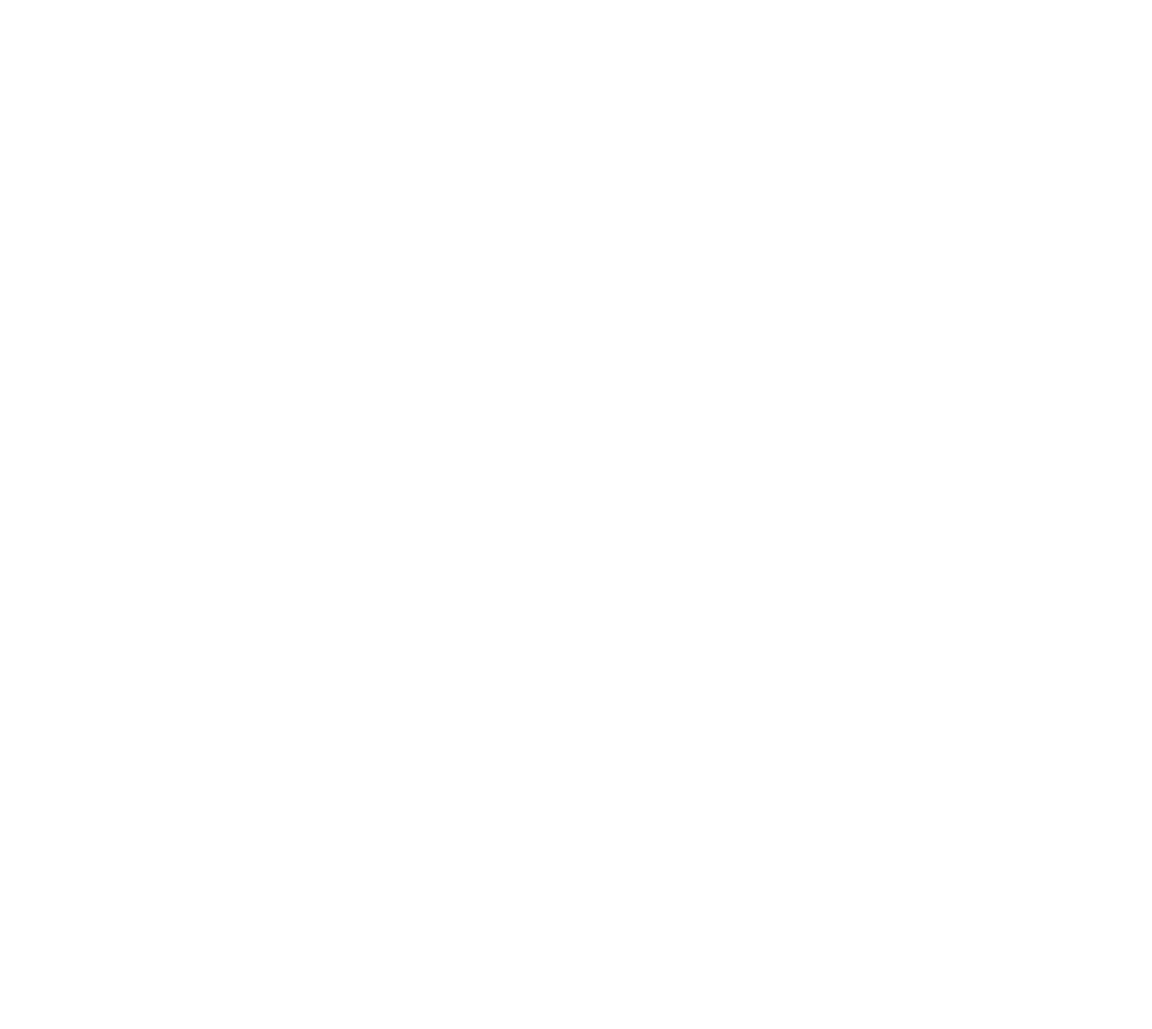
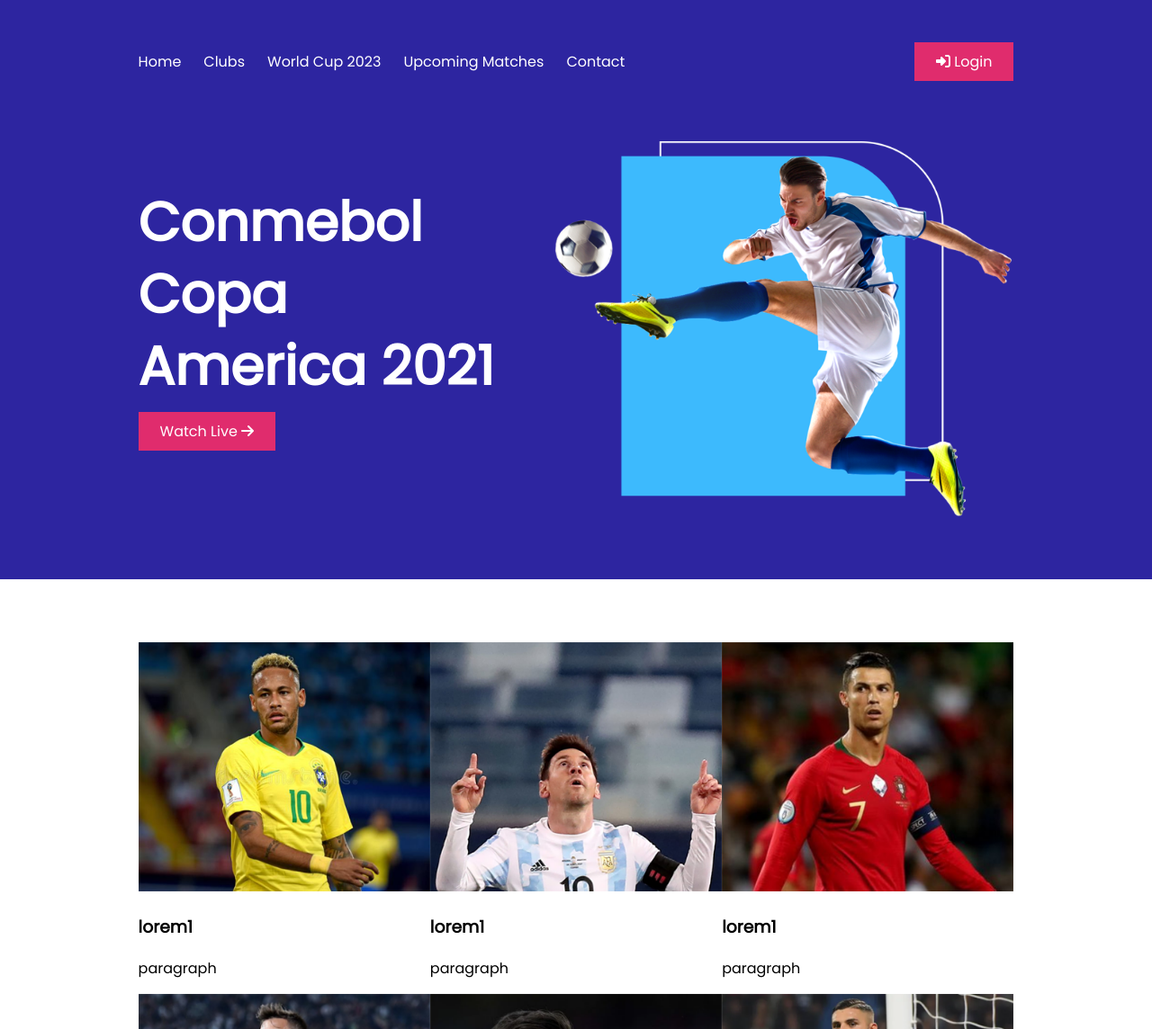
Before and after one commit to md-mh/football, a plain HTML site: page index.html in a window 1280 px wide. Shown: the top 1144 px of the page at 90% size. Before the commit the page ends 800 px from the top, so only its background shows below. Drawn offline with Linux system fonts and the light colour scheme.

Commit message:
add header

```diff
--- a/css/styles.css
+++ b/css/styles.css
@@ -0,0 +1,85 @@
+/* import font from google */
+@import url('https://fonts.googleapis.com/css2?family=Poppins&display=swap');
+
+
+
+/* common styles */
+body{
+    font-family: 'Poppins', sans-serif;
+    margin: 0;
+}
+img{
+    width: 100%;
+}
+a{
+    text-decoration: none;
+    color: white;
+}
+h1 {
+    font-size: 60px;
+    line-height: 80px;
+    font-weight: 700;
+    margin-bottom: 20px;
+}
+.button{
+    background-color: #E02C6D;
+    padding: 10px 24px;
+}
+.button:hover{
+    background-color: tomato;
+}
+
+/*-------------------
+    header section
+ --------------------*/
+header{
+    background-color: #2D25A0;
+    color: white;
+    padding: 40px 12%;
+}
+
+/* header menu section */
+.menu{
+    display: flex;
+    justify-content: space-between;
+    align-items: center;
+    padding: 0 0 40px;
+
+}
+.menu-items ul {
+    list-style: none;
+    display: flex;
+    padding: 0;
+}
+.menu-items ul li a{
+    padding: 10px 25px 10px 0;
+}
+/* header cover section */
+.cover {
+    display: flex;
+    justify-content: space-between;
+    padding: 20px 0;
+}
+.cover-heading{
+    width: 45%;
+}
+.cover-img{
+    width: 55%;
+    padding-left: 40px;
+}
+.cover:hover > .cover-img img{
+    transform: rotate(360deg);
+    transition: 5s;
+}
+
+
+
+/*-----------------
+    main section
+ ------------------*/
+
+.players{
+    display: grid;
+    grid-template-columns: repeat(3, 1fr);
+    margin: 70px 12% 150px;
+}
--- a/index.html
+++ b/index.html
@@ -6,20 +6,129 @@
     <meta http-equiv="X-UA-Compatible" content="IE=edge">
     <meta name="viewport" content="width=device-width, initial-scale=1.0">
     <title>Football</title>
+
+    <!-- css styles files -->
     <link rel="stylesheet" href="css/styles.css">
     <link rel="stylesheet" href="css/responsive.css">
+
+    <!-- font awesone script link -->
+    <script src="https://kit.fontawesome.com/eb5c2aa120.js" crossorigin="anonymous"></script>
 </head>
 
 <body>
+    <!--  header section start -->
     <header>
+        <!-- menu section -->
+        <section class="menu">
+            <div class="menu-items">
+                <ul>
+                    <li><a href="">Home</a></li>
+                    <li><a href="">Clubs</a></li>
+                    <li><a href="">World Cup 2023</a></li>
+                    <li><a href="">Upcoming Matches</a></li>
+                    <li><a href="">Contact</a></li>
+                </ul>
+            </div>
+            <div class="login">
+                <a class="button" href=""><i class="fas fa-sign-in-alt"></i> Login</a>
+            </div>
+        </section>
+        <!-- cover section -->
+        <section class="cover">
+            <div class="cover-heading">
+                <h1>Conmebol Copa America 2021</h1>
+                <a class="button" href="">Watch Live <i class="fas fa-arrow-right"></i></a>
 
+            </div>
+            <div class="cover-img">
+                <img src="images/banner.png" alt="">
+            </div>
+        </section>
     </header>
+    <!-- header section end -->
+
+    <!--  main section start -->
     <main>
+        <!-- player list section -->
+        <section class="players">
+            <div class="player">
+                <img src="images/players/player-1.png" alt="">
+                <h3>lorem1</h3>
+                <p>paragraph</p>
+            </div>
+            <div class="player">
+                <img src="images/players/player-2.png" alt="">
+                <h3>lorem1</h3>
+                <p>paragraph</p>
+            </div>
+            <div class="player">
+                <img src="images/players/player-3.png" alt="">
+                <h3>lorem1</h3>
+                <p>paragraph</p>
+            </div>
+            <div class="player">
+                <img src="images/players/player-4.png" alt="">
+                <h3>lorem1</h3>
+                <p>paragraph</p>
+            </div>
+            <div class="player">
+                <img src="images/players/player-5.png" alt="">
+                <h3>lorem1</h3>
+                <p>paragraph</p>
+            </div>
+            <div class="player">
+                <img src="images/players/player-6.png" alt="">
+                <h3>lorem1</h3>
+                <p>paragraph</p>
+            </div>
+            <div class="player">
+                <img src="images/players/player-7.png" alt="">
+                <h3>lorem1</h3>
+                <p>paragraph</p>
+            </div>
+            <div class="player">
+                <img src="images/players/player-8.png" alt="">
+                <h3>lorem1</h3>
+                <p>paragraph</p>
+            </div>
+            <div class="player">
+                <img src="images/players/player-9.png" alt="">
+                <h3>lorem1</h3>
+                <p>paragraph</p>
+            </div>
+            <div class="player">
+                <img src="images/players/player-10.png" alt="">
+                <h3>lorem1</h3>
+                <p>paragraph</p>
+            </div>
+            <div class="player">
+                <img src="images/players/player-11.png" alt="">
+                <h3>lorem1</h3>
+                <p>paragraph</p>
+            </div>
+            <div class="player">
+                <img src="images/players/player-12.png" alt="">
+                <h3>lorem1</h3>
+                <p>paragraph</p>
+            </div>
+            <!-- <div class="player">
+                <img src="images/players/player-1.png" alt="">
+                <h3>Lorem, ipsum.</h3>
+                <p>Lorem ipsum, dolor sit amet consectetur adipisicing elit. Repudiandae aperiam ducimus dignissimos
+                    quibusdam. Laudantium ipsum officia voluptate corrupti praesentium quia.</p>
+            </div> -->
+        </section>
+
+
 
     </main>
+    <!--  main section end -->
+
+    <!--  footer section start  -->
     <footer>
 
     </footer>
+    <!--  footer section end  -->
 </body>
 
 </html>
```
